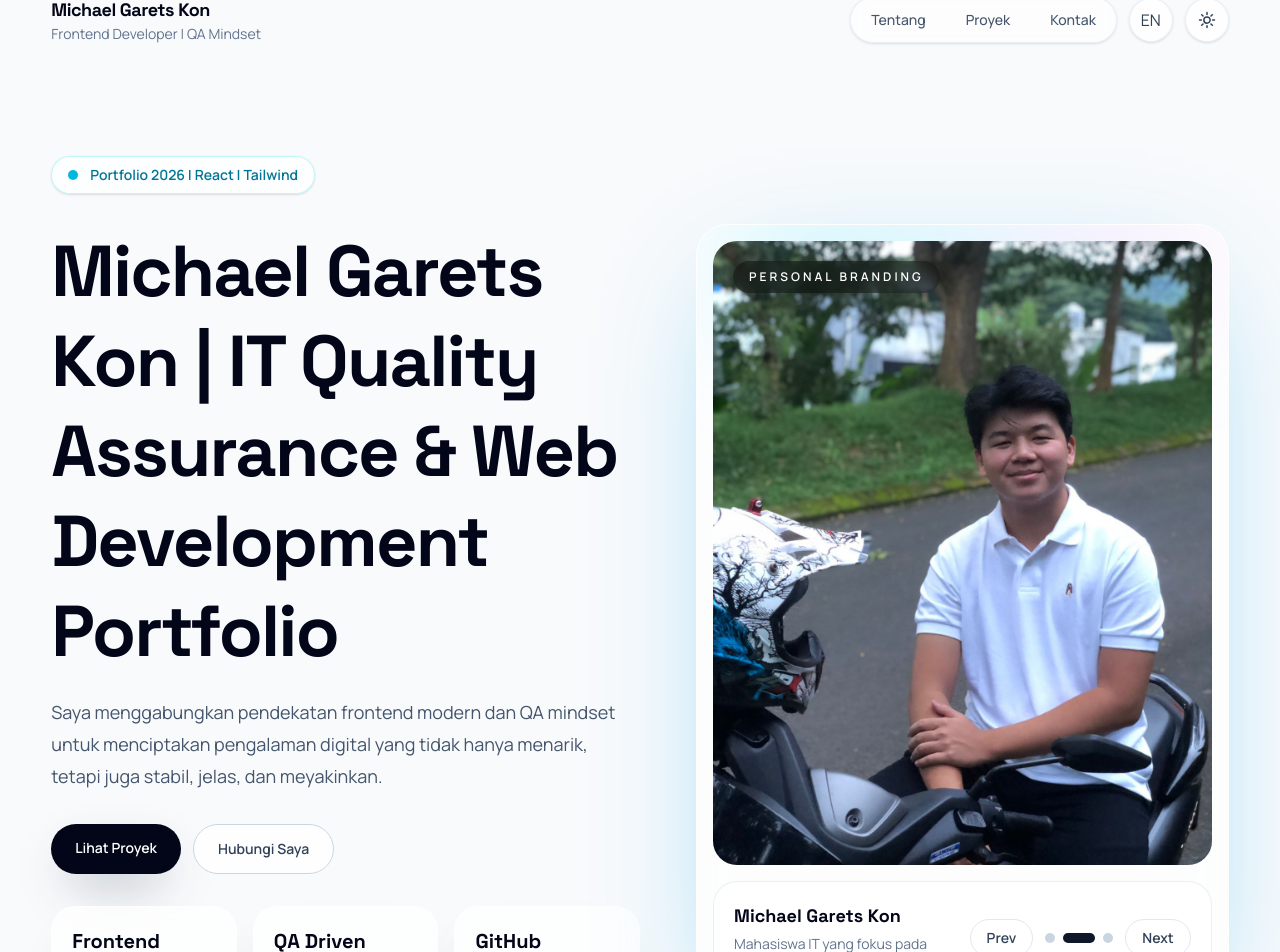
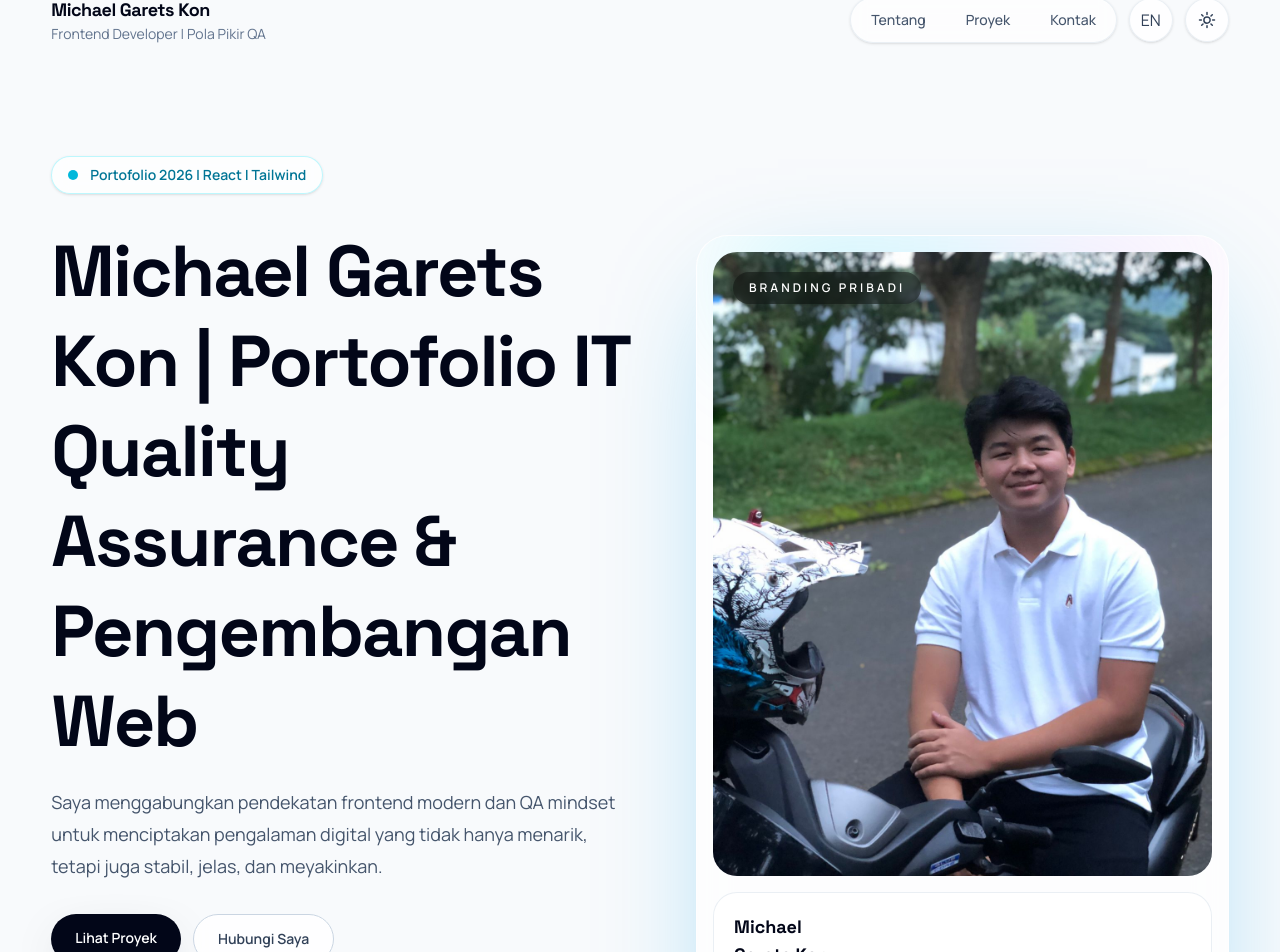
Before and after one commit to michaelgarets/michael-portfolio, a React (Vite) app: page / in a window 1280 px wide. Shown: the part 20-972 px from the top of the page. Built offline with nearby package versions, Linux system fonts and the light colour scheme.

Commit message:
update translate

```diff
--- a/src/App.jsx
+++ b/src/App.jsx
@@ -172,14 +172,23 @@ const translations = {
       { href: "#projects", label: "Proyek" },
       { href: "#contact", label: "Kontak" },
     ],
-    topBadge: "Portfolio 2026 | React | Tailwind",
+    topBadge: "Portofolio 2026 | React | Tailwind",
+    navSubtitle: "Frontend Developer | Pola Pikir QA",
     hero: {
       heading:
-        "Michael Garets Kon | IT Quality Assurance & Web Development Portfolio",
+        "Michael Garets Kon | Portofolio IT Quality Assurance & Pengembangan Web",
       subheading:
         "Saya menggabungkan pendekatan frontend modern dan QA mindset untuk menciptakan pengalaman digital yang tidak hanya menarik, tetapi juga stabil, jelas, dan meyakinkan.",
       ctaProjects: "Lihat Proyek",
       ctaContact: "Hubungi Saya",
+    },
+    profileCard: {
+      label: "Branding Pribadi",
+      description:
+        "Mahasiswa IT yang fokus pada frontend dan kualitas produk.",
+      previous: "Sebelumnya",
+      next: "Berikutnya",
+      photoAria: "Tampilkan foto",
     },
     metrics: [
       {
@@ -304,6 +313,7 @@ const translations = {
       { href: "#contact", label: "Contact" },
     ],
     topBadge: "Portfolio 2026 | React | Tailwind",
+    navSubtitle: "Frontend Developer | QA Mindset",
     hero: {
       heading:
         "Michael Garets Kon | IT Quality Assurance & Web Development Portfolio",
@@ -311,6 +321,14 @@ const translations = {
         "I combine modern frontend approaches with a QA mindset to create digital experiences that are not only appealing, but also stable, clear, and confident.",
       ctaProjects: "View Projects",
       ctaContact: "Contact Me",
+    },
+    profileCard: {
+      label: "Personal Branding",
+      description:
+        "IT student focused on frontend and product quality.",
+      previous: "Prev",
+      next: "Next",
+      photoAria: "Show photo",
     },
     metrics: [
       {
@@ -685,7 +703,7 @@ function App() {
               Michael Garets Kon
             </p>
             <p className="text-sm text-slate-500 dark:text-slate-400">
-              Frontend Developer | QA Mindset
+              {content.navSubtitle}
             </p>
           </div>
 
@@ -787,7 +805,7 @@ function App() {
                 onMouseLeave={resetAutoSlide}
               >
                 <div className="absolute left-5 top-5 z-20 rounded-full bg-black/35 px-4 py-2 text-xs font-semibold uppercase tracking-[0.25em] text-white backdrop-blur">
-                  Personal Branding
+                  {content.profileCard.label}
                 </div>
                 <div className="relative aspect-[4/5]">
                   {photos.map((photo, index) => (
@@ -815,7 +833,7 @@ function App() {
                     Michael Garets Kon
                   </p>
                   <p className="mt-1 text-sm text-slate-500 dark:text-slate-400">
-                    Mahasiswa IT yang fokus pada frontend dan kualitas produk.
+                    {content.profileCard.description}
                   </p>
                 </div>
                 <div className="flex items-center gap-3">
@@ -824,14 +842,14 @@ function App() {
                     className="rounded-full border border-slate-200 bg-white px-4 py-2 text-sm font-semibold text-slate-700 transition hover:-translate-y-0.5 hover:bg-slate-50 dark:border-white/10 dark:bg-white/5 dark:text-white dark:hover:bg-white/10"
                     onClick={() => goToSlide(activeSlide - 1)}
                   >
-                    Prev
+                    {content.profileCard.previous}
                   </button>
                   <div className="flex items-center gap-2">
                     {photos.map((photo, index) => (
                       <button
                         type="button"
                         key={photo.alt}
-                        aria-label={`Tampilkan foto ${index + 1}`}
+                        aria-label={`${content.profileCard.photoAria} ${index + 1}`}
                         onClick={() => goToSlide(index)}
                         className={`h-2.5 rounded-full transition-all ${
                           index === activeSlide
@@ -846,7 +864,7 @@ function App() {
                     className="rounded-full border border-slate-200 bg-white px-4 py-2 text-sm font-semibold text-slate-700 transition hover:-translate-y-0.5 hover:bg-slate-50 dark:border-white/10 dark:bg-white/5 dark:text-white dark:hover:bg-white/10"
                     onClick={() => goToSlide(activeSlide + 1)}
                   >
-                    Next
+                    {content.profileCard.next}
                   </button>
                 </div>
               </div>
```
